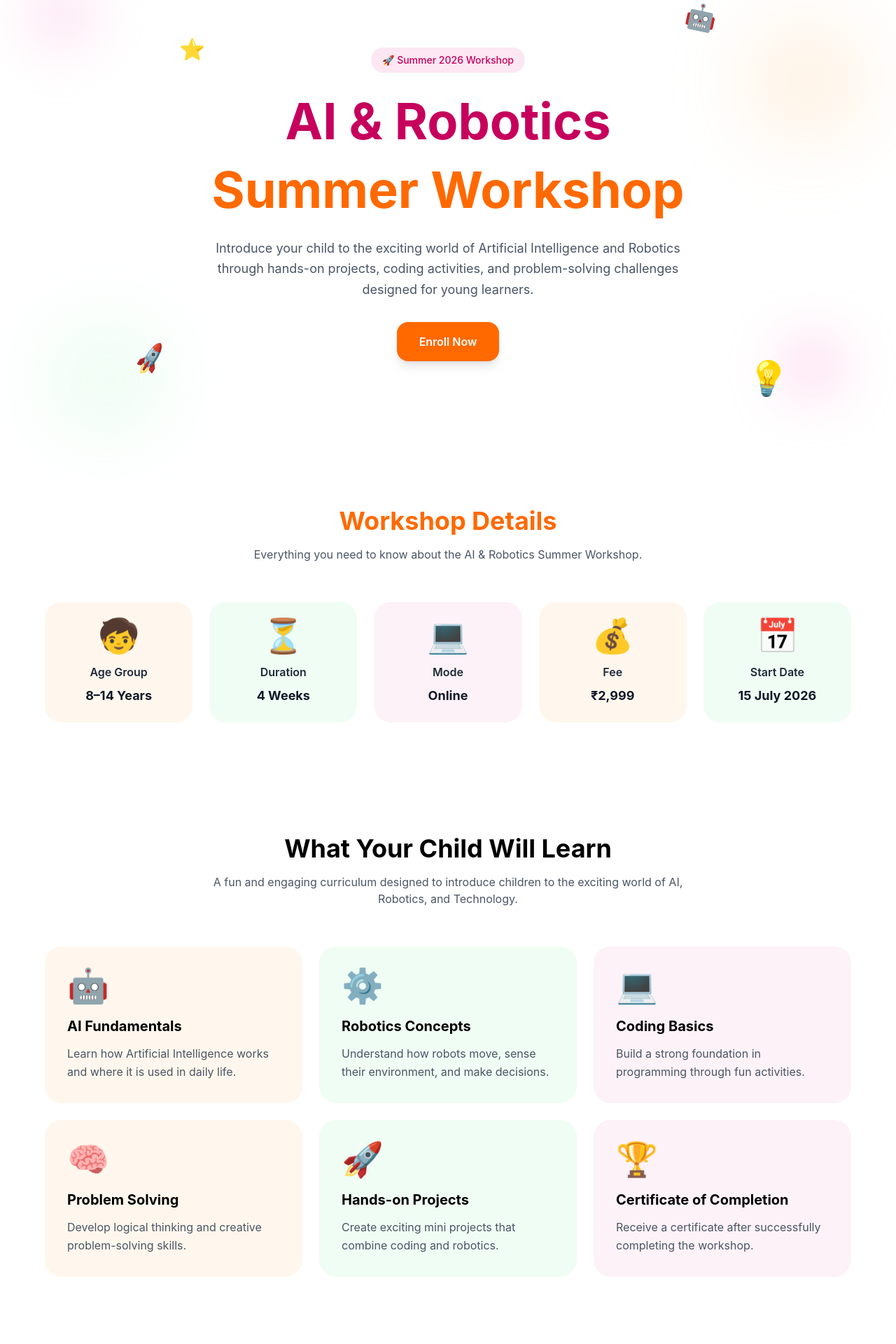
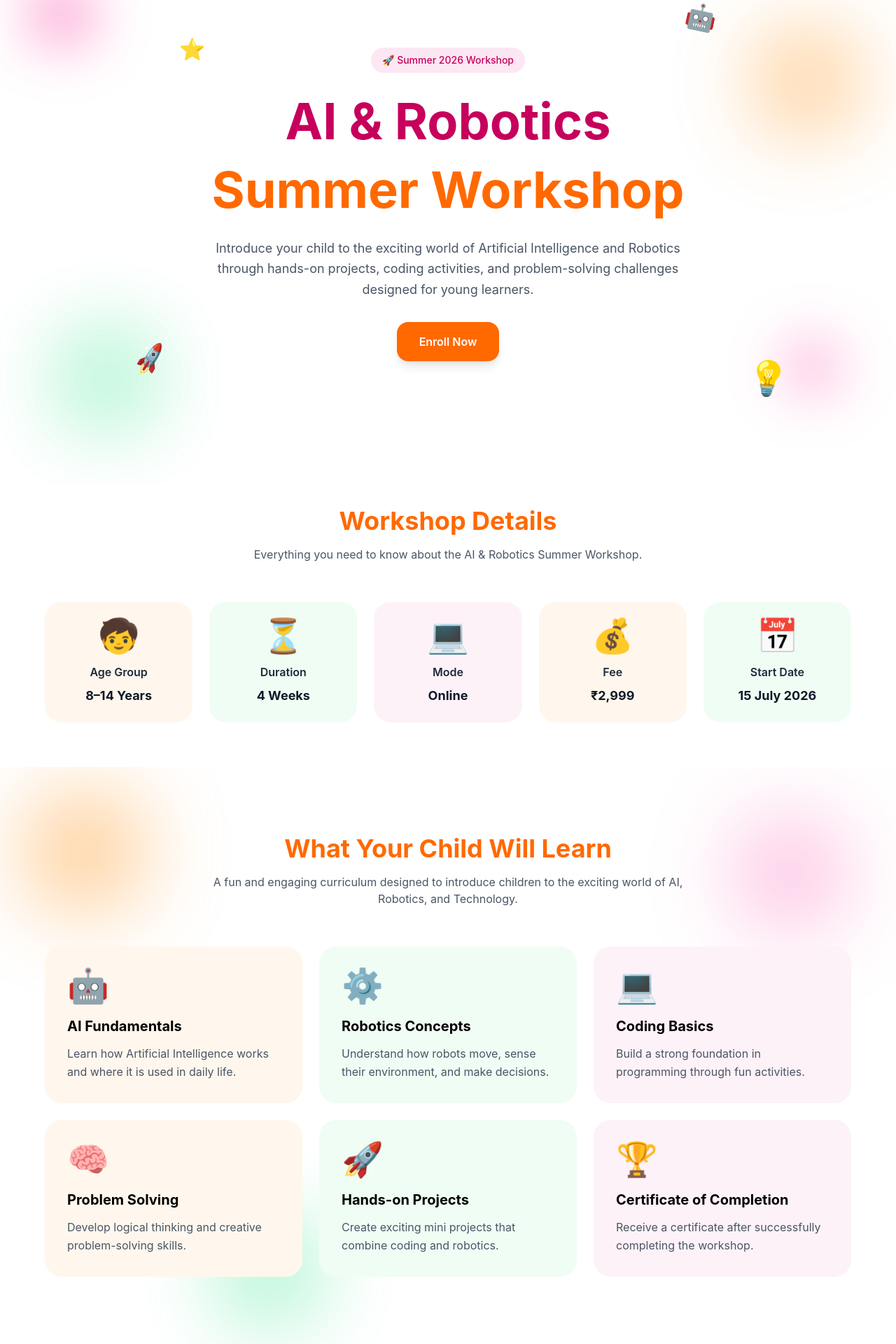
Before and after one commit to Anmol-rajput20/workshop-landing-page, a React app: page / in a window 1280 px wide. Shown: the part 108-2028 px from the top of the page at 70% size. Built offline with nearby package versions, Linux system fonts and the light colour scheme; the HTML template or start-up script is replaced by a standard one.

Commit message:
Polish Hero and learning outcome section

```diff
--- a/src/components/Hero.jsx
+++ b/src/components/Hero.jsx
@@ -3,10 +3,10 @@ export default function Hero() {
     <section className="relative min-h-screen flex items-center justify-center py-24 px-6 overflow-hidden">
         {/* Decorative Shapes */}
 
-        <div className="absolute top-20 left-10 w-24 h-24 bg-pink-200 rounded-full blur-2xl opacity-60"></div>
-        <div className="absolute top-40 right-16 w-32 h-32 bg-orange-200 rounded-full blur-3xl opacity-60"></div>
-        <div className="absolute bottom-24 left-24 w-28 h-28 bg-green-200 rounded-full blur-3xl opacity-60"></div>
-        <div className="absolute bottom-32 right-20 w-20 h-20 bg-pink-300 rounded-full blur-2xl opacity-50"></div>
+        <div className="absolute top-20 left-10 w-24 h-24 bg-pink-400 rounded-full blur-2xl opacity-60"></div>
+        <div className="absolute top-40 right-16 w-32 h-32 bg-orange-400 rounded-full blur-3xl opacity-60"></div>
+        <div className="absolute bottom-24 left-24 w-28 h-28 bg-green-400 rounded-full blur-3xl opacity-60"></div>
+        <div className="absolute bottom-32 right-20 w-20 h-20 bg-pink-400 rounded-full blur-2xl opacity-50"></div>
 
         <div className="absolute top-28 right-[20%] text-4xl rotate-12">
           🤖
--- a/src/components/LearningOutcomes.jsx
+++ b/src/components/LearningOutcomes.jsx
@@ -45,10 +45,14 @@ export default function LearningOutcomes() {
   ];
 
   return (
-    <section className="py-24 px-6">
-      <div className="max-w-6xl mx-auto">
+    <section className="py-24 px-6 relative overflow-hidden">
+        <div className="absolute top-10 left-10 w-40 h-40 bg-orange-400 rounded-full blur-3xl opacity-50"></div>
+        <div className="absolute top-20 right-20 w-36 h-36 bg-pink-400 rounded-full blur-3xl opacity-50"></div>
+        <div className="absolute bottom-10 left-1/4 w-32 h-32 bg-green-400 rounded-full blur-3xl opacity-50"></div>
 
-        <h2 className="text-4xl font-bold text-center mb-4">
+      <div className="relative z-10 max-w-6xl mx-auto">
+
+        <h2 className="text-4xl font-bold text-orange-500 text-center mb-4">
           What Your Child Will Learn
         </h2>
 
```
